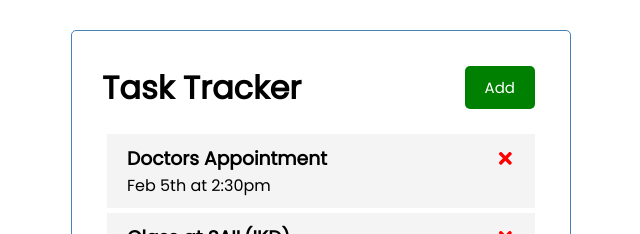
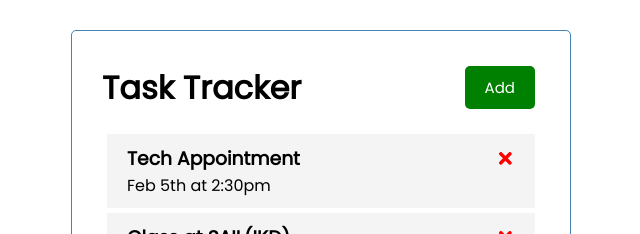
Before and after one commit to jaytriggz/Task-Tracker, a React (Create React App) app: page / in a window 1280 px wide. Shown: the top 234 px of the page, without its empty margins (319-959 px from the left). Built offline with nearby package versions, Linux system fonts and the light colour scheme.

Commit message:
Update App.js

```diff
--- a/src/App.js
+++ b/src/App.js
@@ -8,7 +8,7 @@ const App = () => {
     [
     {
         id: 1,
-        text: 'Doctors Appointment',
+        text: 'Tech Appointment',
         day: 'Feb 5th at 2:30pm',
         reminder: true,
     },
```
